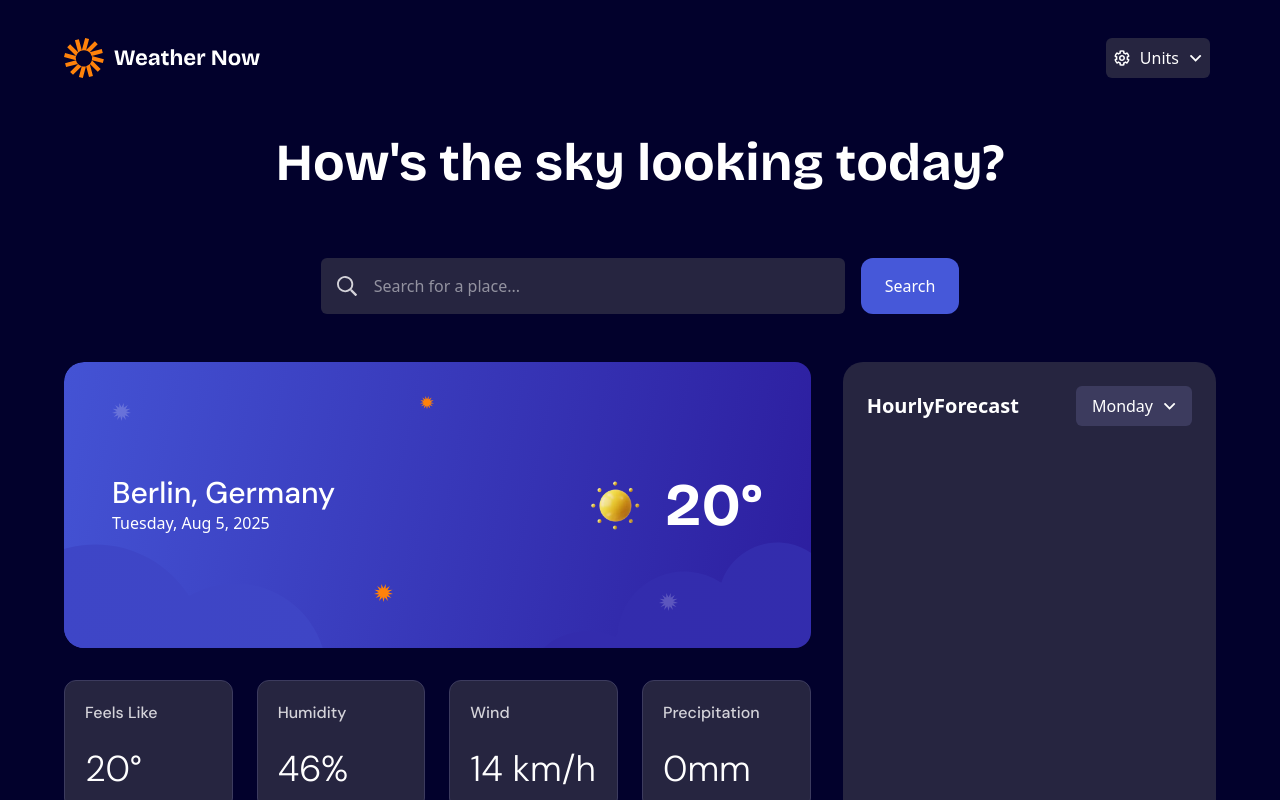
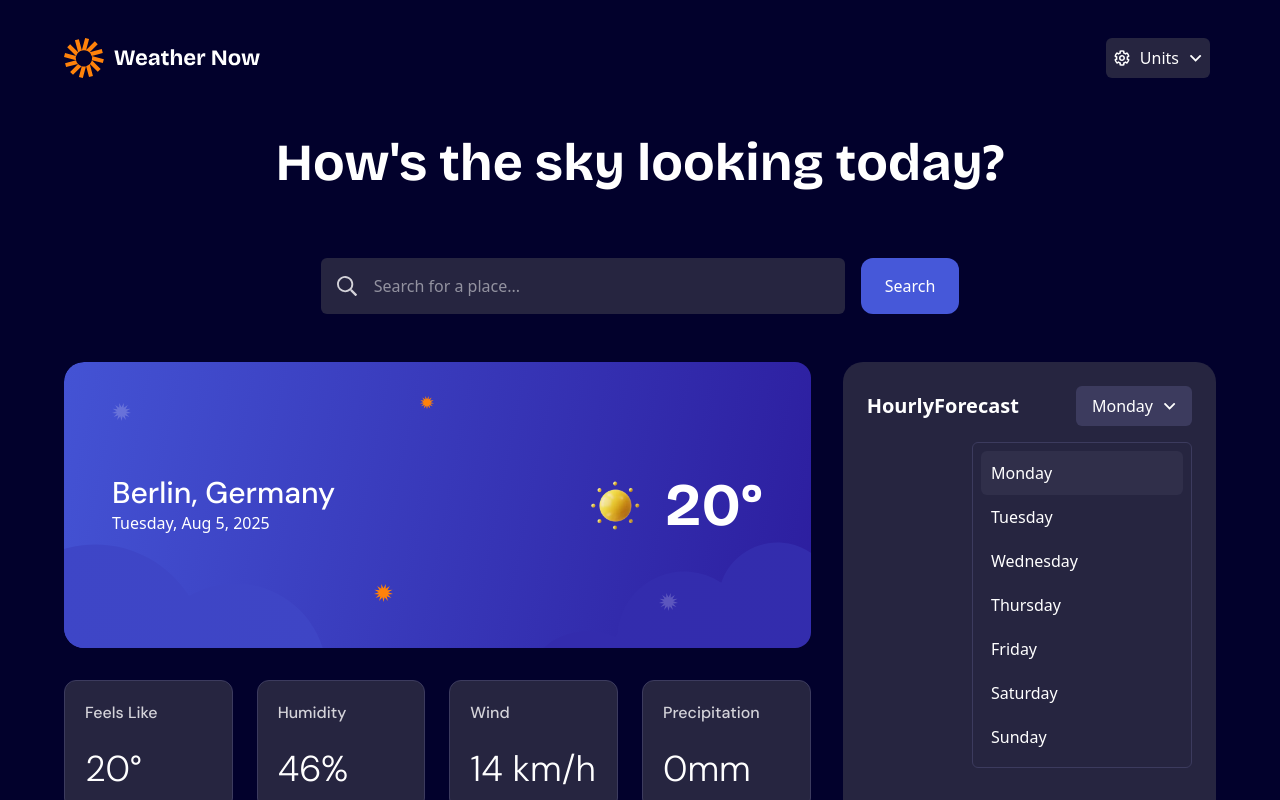
Before and after one commit to Mohammed-Lashein/frontend-mentor-hackathon, a React (Vite) app: page / in a window 1280 px wide. Both pictures are taken after a click on the button "Monday". Shown: the top 800 px of the page. Built offline with nearby package versions, Linux system fonts and the light colour scheme.

Commit message:
feat(HourlyForecast): create the DaysList inner component

```diff
--- a/src/components/HourlyForecast.tsx
+++ b/src/components/HourlyForecast.tsx
@@ -22,6 +22,32 @@ function TriggerButton({ setIsDaysListOpen, selectedDay }: TriggerButtonProps) {
 		</button>
 	)
 }
+type DaysListProps = {
+	days: string[]
+	selectedDay: string
+	setSetselectedDay: React.Dispatch<React.SetStateAction<string>>
+	setIsDaysListOpen: React.Dispatch<React.SetStateAction<boolean>>
+}
+function DaysList({ days, selectedDay, setSetselectedDay, setIsDaysListOpen }: DaysListProps) {
+	return (
+		<div className='rounded-6 border border-neutral-600 bg-neutral-800 p-2 w-[13.75rem] absolute right-6 top-20'>
+			{days.map((day, i) => (
+				<button
+					className={`hover:bg-neutral-700 p-125 rounded-6 w-full text-left cursor-pointer ${
+						day === selectedDay ? 'bg-neutral-700' : ''
+					}`}
+					key={i}
+					onClick={() => {
+						setSetselectedDay(days[i])
+						setIsDaysListOpen(false)
+					}}
+				>
+					{day}
+				</button>
+			))}
+		</div>
+	)
+}
 
 function DaysDropdown() {
 	const [isDaysListOpen, setIsDaysListOpen] = useState(false)
@@ -34,7 +60,14 @@ function DaysDropdown() {
 				setIsDaysListOpen={setIsDaysListOpen}
 				selectedDay={selectedDay}
 			/>
-			{/* DayListComponent... to do */}
+			{isDaysListOpen && (
+				<DaysList
+					days={days}
+					selectedDay={selectedDay}
+					setSetselectedDay={setSetselectedDay}
+					setIsDaysListOpen={setIsDaysListOpen}
+				/>
+			)}
 		</div>
 	)
 }
```
